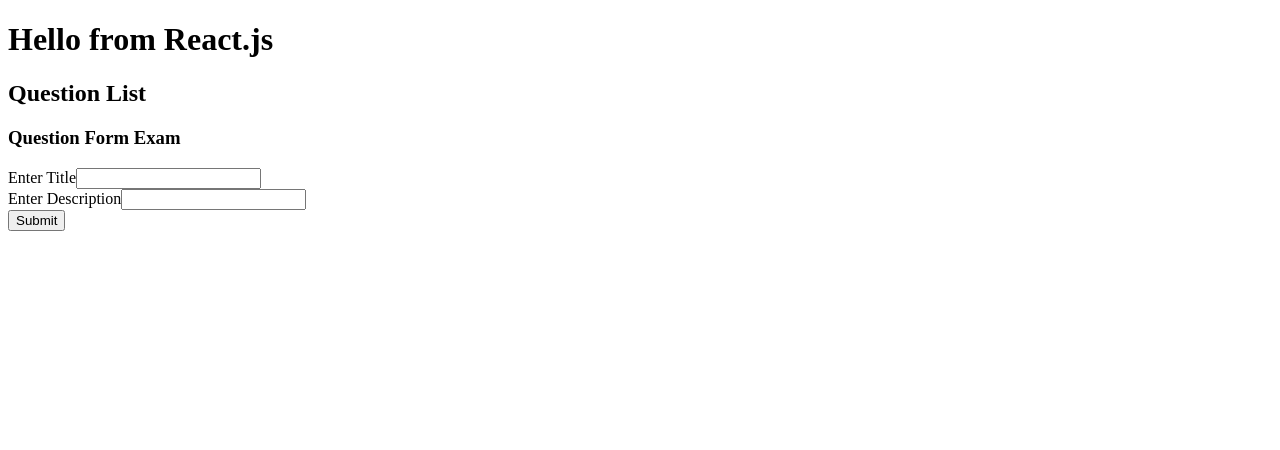
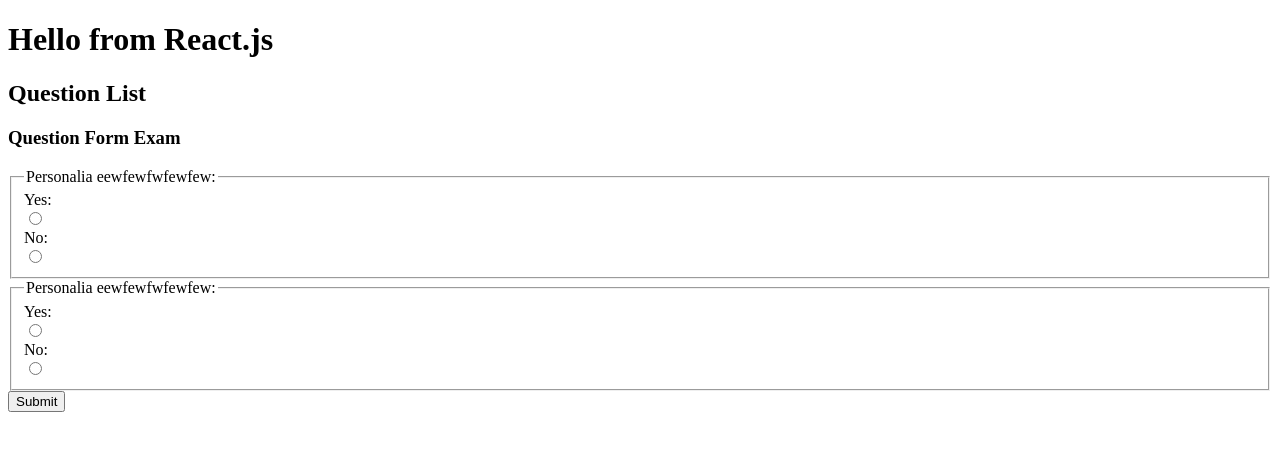
Before and after one commit to andrewbaisden/avengers-questionnaire, a React (Create React App) app: page / in a window 1280 px wide. Shown: the top 450 px of the page. Built offline with nearby package versions, Linux system fonts and the light colour scheme.

Commit message:
radio buttons for form questions

```diff
--- a/src/components/QuestionForm.js
+++ b/src/components/QuestionForm.js
@@ -3,10 +3,10 @@ import { Field, reduxForm } from 'redux-form';
 
 class QuestionForm extends Component {
 	renderInput({ input, label }) {
+		// console.log(input);
 		return (
 			<div>
-				<label>{label}</label>
-				<input {...input} />
+				<input type="radio" {...input} />
 			</div>
 		);
 	}
@@ -18,9 +18,17 @@ class QuestionForm extends Component {
 			<div>
 				<h3>Question Form Exam</h3>
 				<form onSubmit={this.props.handleSubmit(this.onSubmit)}>
-					<Field name="title" component={this.renderInput} label="Enter Title" />
+					<fieldset>
+						<legend>Personalia eewfewfwfewfew:</legend>
+						Yes: <Field name="gender" value="male" type="radio" component={this.renderInput} />
+						No: <Field name="gender" value="female" type="radio" component={this.renderInput} />
+					</fieldset>
+					<fieldset>
+						<legend>Personalia eewfewfwfewfew:</legend>
+						Yes: <Field name="dbz" value="goku" type="radio" component={this.renderInput} />
+						No: <Field name="dbz" value="vegeta" type="radio" component={this.renderInput} />
+					</fieldset>
 
-					<Field name="description" component={this.renderInput} label="Enter Description" />
 					<button>Submit</button>
 				</form>
 			</div>
```
